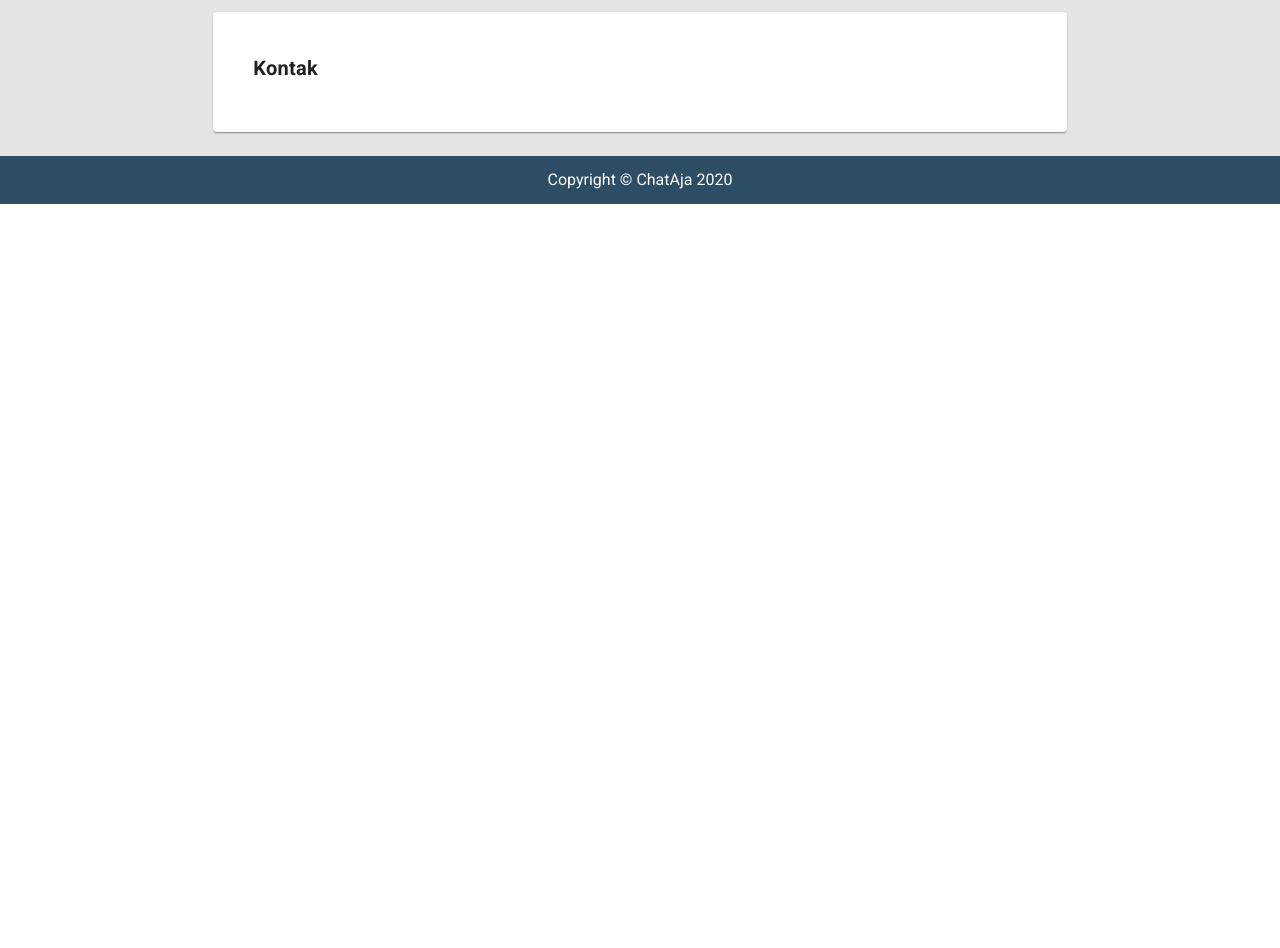
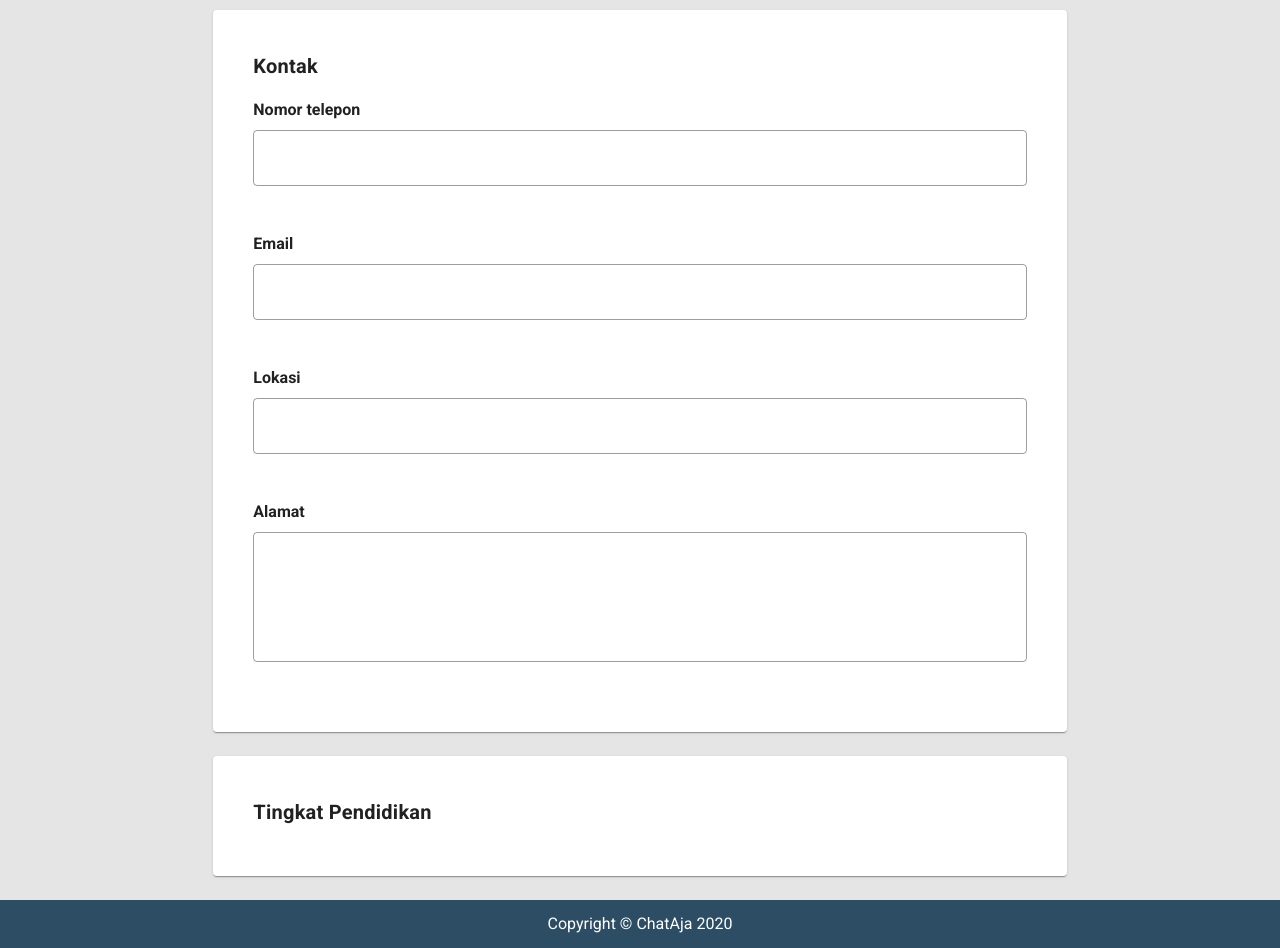
Before and after one commit to dendydandees/chataja-jobs, a Nuxt app: page /profile/create in a window 1280 px wide. Shown: the part 740-1688 px from the top of the page. Before the commit the page ends 944 px from the top, so only its background shows below. Built offline with nearby package versions, Linux system fonts and the light colour scheme.

Commit message:
fix company details page

```diff
--- /dev/null
+++ b/assets/style.css
@@ -0,0 +1,3 @@
+.img-border {
+  border: 1px solid rgba(0, 0, 0, 0.25);
+}
--- a/components/base/CardJobs.vue
+++ b/components/base/CardJobs.vue
@@ -37,6 +37,7 @@
             width="75"
             height="75"
             contain
+            class="rounded img-border"
           >
           </v-img>
           <v-img
@@ -45,6 +46,7 @@
             lazy-src="/placeholder-profile.svg"
             width="75"
             height="75"
+            class="rounded img-border"
           >
           </v-img>
           <v-card-text class="px-0" style="height: 180px">
--- a/layouts/default.vue
+++ b/layouts/default.vue
@@ -19,6 +19,7 @@
 <script>
 import Navbar from '@/components/Navbar'
 import Footer from '@/components/Footer'
+import '@/assets/style.css'
 
 export default {
   components: {
--- a/pages/jobs/_id/index.vue
+++ b/pages/jobs/_id/index.vue
@@ -5,7 +5,7 @@
     <p v-else-if="$fetchState.error">An error occurred :(</p>
     <section v-else>
       <v-container>
-        <v-row>
+        <v-row dense>
           <!-- details job -->
           <v-col cols="12" md="9">
             <v-card elevation="1" rounded="lg">
@@ -150,7 +150,7 @@
                   width="75"
                   height="75"
                   contain
-                  class="mx-auto"
+                  class="mx-auto rounded img-border"
                 >
                 </v-img>
                 <v-img
@@ -159,7 +159,7 @@
                   lazy-src="/placeholder-profile.svg"
                   width="75"
                   height="75"
-                  class="mx-auto"
+                  class="mx-auto rounded img-border"
                 >
                 </v-img>
                 <h2 class="mt-5 mb-4 title font-weight-bold">
--- a/pages/jobs/company/_code.vue
+++ b/pages/jobs/company/_code.vue
@@ -1,5 +1,8 @@
 <template>
   <section>
+    <LoadingBar v-if="$fetchState.pending" />
+    <p v-else-if="$fetchState.error">An error occurred :(</p>
+    <section v-else>
       <v-container>
         <v-row dense>
           <v-col cols="12">
@@ -8,9 +11,9 @@
                 <v-row>
                   <v-col cols="12" sm="auto">
                     <v-img
-                    v-if="company[0].company_info.logo !== undefined"
-                    :src="company[0].company_info.logo"
-                    :lazy-src="company[0].company_info.logo"
+                      v-if="company.company_info.logo !== null"
+                      :src="company.company_info.logo"
+                      :lazy-src="company.company_info.logo"
                       width="100"
                       height="100"
                       contain
@@ -29,11 +32,11 @@
                   </v-col>
                   <v-col class="text-center text-sm-left">
                     <h2 class="headline font-weight-bold mb-2">
-                    {{ company[0].company_name }}
+                      {{ company.company_name }}
                     </h2>
                     <p class="subtitle-1 ma-0">
                       {{
-                      `${company[0].google_location.address_components.city}, ${company[0].google_location.address_components.region}, ${company[0].google_location.address_components.country}`
+                        `${company.google_location.address_components.city}, ${company.google_location.address_components.region}, ${company.google_location.address_components.country}`
                       }}
                     </p>
                   </v-col>
@@ -46,7 +49,7 @@
                     <v-btn
                       color="primary"
                       outlined
-                    :href="`${company[0].company_info.url}`"
+                      :href="`${company.company_info.url}`"
                       target="blank"
                     >
                       <v-icon left> mdi-web </v-icon>
@@ -65,7 +68,7 @@
                 <v-row no-gutters class="mb-10">
                   <v-col cols="12">
                     <h6 class="subtitle-2 mb-2 font-weight-bold">Deskripsi</h6>
-                  <div class="body-2" v-html="company[0].description"></div>
+                    <div class="body-2" v-html="company.description"></div>
                   </v-col>
                 </v-row>
                 <v-row no-gutters class="mb-4">
@@ -73,7 +76,7 @@
                     <h6 class="subtitle-2 mb-2 font-weight-bold">Lokasi</h6>
                     <p class="body-2">
                       {{
-                      `${company[0].google_location.address_components.city}, ${company[0].google_location.address_components.region}, ${company[0].google_location.address_components.country}`
+                        `${company.google_location.address_components.city}, ${company.google_location.address_components.region}, ${company.google_location.address_components.country}`
                       }}
                     </p>
                   </v-col>
@@ -82,7 +85,7 @@
                   <v-col cols="12">
                     <h6 class="subtitle-2 mb-2 font-weight-bold">Alamat</h6>
                     <p class="body-2">
-                    {{ company[0].google_location.raw_string }}
+                      {{ company.google_location.raw_string }}
                     </p>
                   </v-col>
                 </v-row>
@@ -91,10 +94,10 @@
                     <h6 class="subtitle-2 mb-2 font-weight-bold">Website</h6>
                     <a
                       class="body-2"
-                    :href="`${company[0].company_info.url}`"
+                      :href="`${company.company_info.url}`"
                       target="blank"
                     >
-                    {{ company[0].company_info.url }}
+                      {{ company.company_info.url }}
                     </a>
                   </v-col>
                 </v-row>
@@ -119,7 +122,7 @@
               prev-icon="mdi-chevron-left-circle-outline"
             >
               <v-slide-item
-              v-for="job in company"
+                v-for="job in jobList"
                 :key="job.id"
                 v-slot="{ active, toggle }"
               >
@@ -204,6 +207,7 @@
       </v-row>
       <!-- end opened jobs -->
     </section>
+  </section>
 </template>
 
 <script>
@@ -218,6 +222,9 @@ export default {
       return this.$route.params.code
     },
     company() {
+      return this.$store.state.jobs.companyDetails.jobs[0]
+    },
+    jobList() {
       return this.$store.state.jobs.companyDetails.jobs
     },
   },
--- a/pages/profile/create.vue
+++ b/pages/profile/create.vue
@@ -11,7 +11,7 @@
             <span>Step 1 : Informasi Pribadi</span>
           </v-col>
           <v-col class="text-right">
-            <v-btn text to="/">Lewati</v-btn>
+            <v-btn text to="/" elevation="2">Lewati</v-btn>
           </v-col>
         </v-row>
       </v-container>
@@ -21,7 +21,7 @@
     <!-- form 1 -->
     <v-row no-gutters class="my-6" justify="center">
       <v-col cols="12" sm="10" md="8">
-        <v-sheet color="white" elevation="1" rounded class="pa-10">
+        <v-sheet color="white" elevation="1" rounded class="pa-6 pa-md-10">
           <h2 class="title font-weight-bold mb-2">Informasi Dasar</h2>
           <v-row>
             <v-col cols="12" sm="auto">
@@ -30,12 +30,13 @@
                 lazy-src="/placeholder-profile.svg"
                 width="100"
                 height="100"
-                class="mx-auto mx-sm-0"
+                class="mx-auto mx-sm-0 rounded-circle img-border"
               >
               </v-img>
             </v-col>
             <v-col>
               <v-file-input
+                id="profile_photos"
                 label="Unggah Foto"
                 outlined
                 dense
@@ -48,6 +49,7 @@
                 :style="
                   $vuetify.breakpoint.smAndUp ? `width: 40%` : `width: 100%`
                 "
+                accept="image/png, image/jpeg, image/jpg, image/bmp"
                 class="mb-2"
               >
               </v-file-input>
@@ -135,12 +137,85 @@
     <!-- form 2 -->
     <v-row no-gutters class="my-6" justify="center">
       <v-col cols="12" sm="10" md="8">
-        <v-sheet color="white" elevation="1" rounded class="pa-10">
+        <v-sheet color="white" elevation="1" rounded class="pa-6 pa-md-10">
           <h2 class="title font-weight-bold mb-2">Kontak</h2>
+          <v-row no-gutters class="mt-4">
+            <v-col>
+              <label for="telp_number" class="font-weight-bold"
+                >Nomor telepon</label
+              >
+              <v-text-field
+                id="telp_number"
+                single-line
+                outlined
+                type="number"
+                color="black"
+                background-color="white"
+                class="mt-2"
+              >
+              </v-text-field>
+            </v-col>
+          </v-row>
+          <v-row no-gutters class="mt-4">
+            <v-col>
+              <label for="email" class="font-weight-bold">Email</label>
+              <v-text-field
+                id="email"
+                single-line
+                outlined
+                type="email"
+                color="black"
+                background-color="white"
+                class="mt-2"
+              >
+              </v-text-field>
+            </v-col>
+          </v-row>
+          <v-row no-gutters class="mt-4">
+            <v-col>
+              <label for="location" class="font-weight-bold">Lokasi</label>
+              <v-text-field
+                id="location"
+                single-line
+                outlined
+                type="text"
+                color="black"
+                background-color="white"
+                class="mt-2"
+              >
+              </v-text-field>
+            </v-col>
+          </v-row>
+          <v-row no-gutters class="mt-4">
+            <v-col>
+              <label for="address" class="font-weight-bold">Alamat</label>
+              <v-textarea
+                name="address"
+                outlined
+                clearable
+                clear-icon="mdi-close-circle"
+                auto-grow
+                value=""
+                class="mt-2"
+                color="black"
+                background-color="white"
+              ></v-textarea>
+            </v-col>
+          </v-row>
         </v-sheet>
       </v-col>
     </v-row>
     <!-- end form 2 -->
+
+    <!-- form 3 -->
+    <v-row no-gutters class="my-6" justify="center">
+      <v-col cols="12" sm="10" md="8">
+        <v-sheet color="white" elevation="1" rounded class="pa-6 pa-md-10">
+          <h2 class="title font-weight-bold mb-2">Tingkat Pendidikan</h2>
+        </v-sheet>
+      </v-col>
+    </v-row>
+    <!-- end form 3 -->
   </section>
 </template>
 
@@ -164,7 +239,7 @@ export default {
 }
 </script>
 
-<style>
+<style scoped>
 .v-input__slot {
   border: 1px solid #2f80ed !important;
   color: #2f80ed !important;
```
Lines whose indentation alone changed are shown as unchanged.
